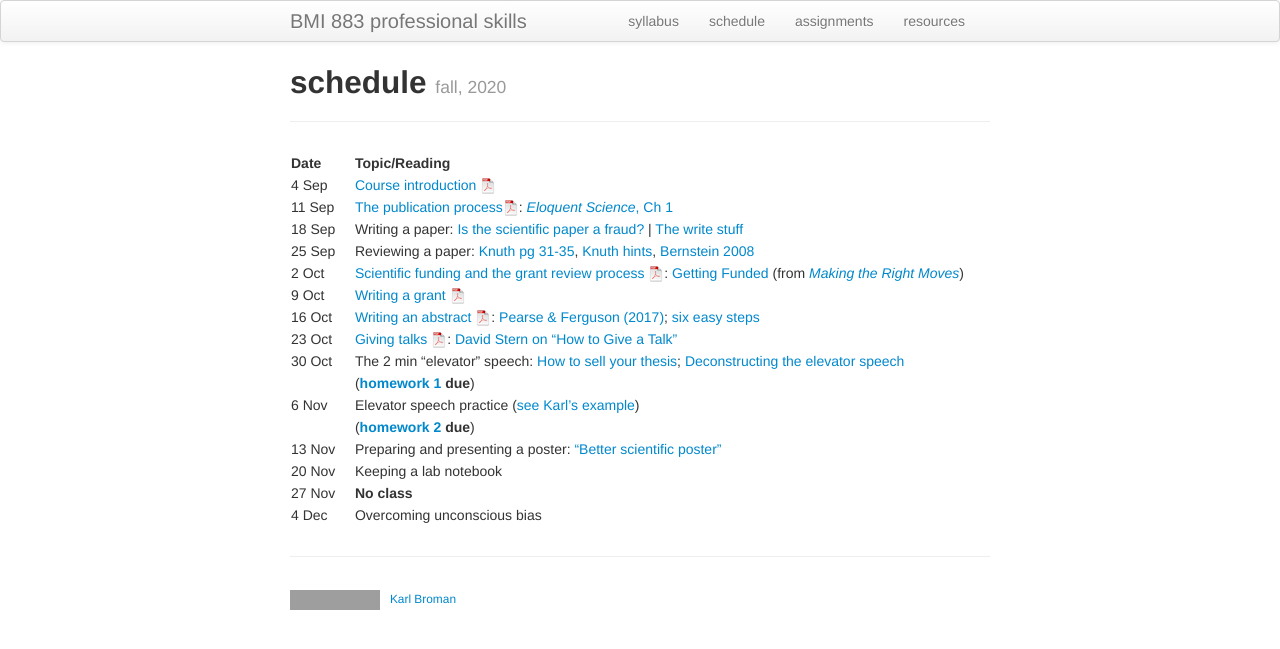
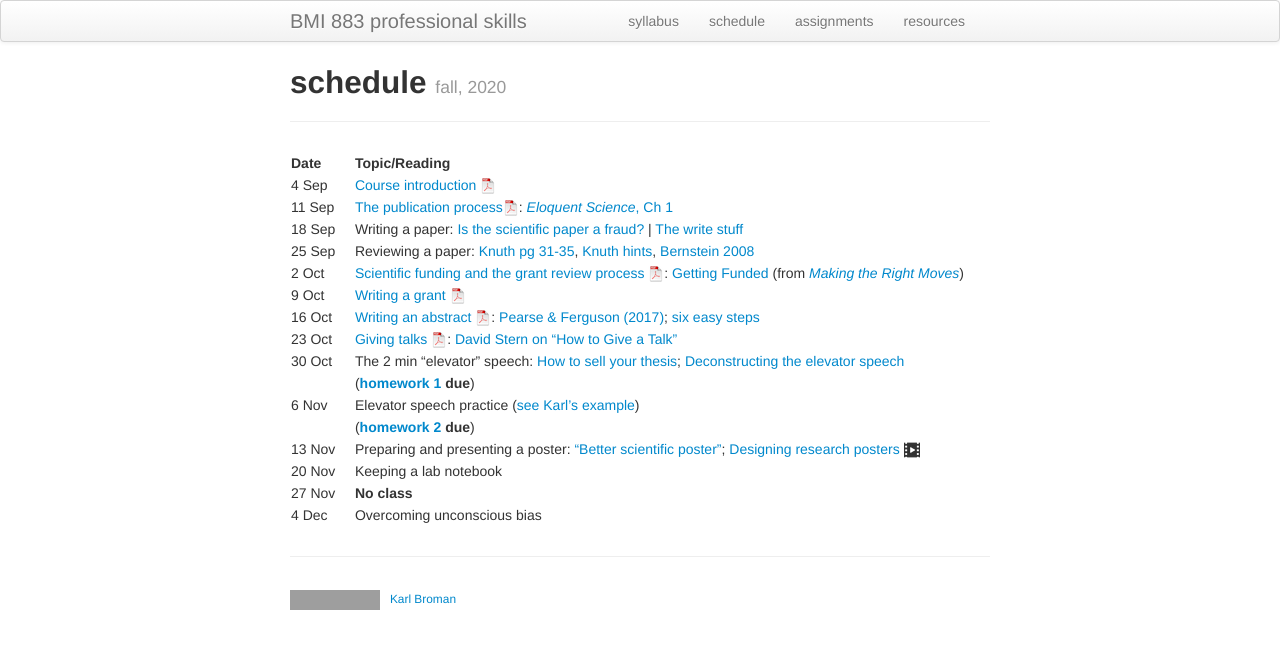
Before and after one commit to kbroman/BMI883, a Jekyll site: the page built from schedule.md, in a window 1280 px wide. Shown: the top 649 px of the page. Built offline with Jekyll 4.4.1, drawn with Linux system fonts in a browser that asks for light colours; grey boxes are pictures that could not be loaded.

Commit message:
schedule: video re posters

```diff
--- a/schedule.md
+++ b/schedule.md
@@ -19,7 +19,7 @@ description: Schedule and readings for BMI 883, Biomedical data science professi
 |         |    | (**[homework 1](homework1.html) due**) |
 |  6 Nov  |    | Elevator speech practice ([see Karl's example](elevator_speech_example.html))|
 |         |    | (**[homework 2](homework2.html) due**) |
-| 13 Nov  |    | Preparing and presenting a poster: ["Better scientific poster"](https://www.insidehighered.com/news/2019/06/24/theres-movement-better-scientific-posters-are-they-really-better) |
+| 13 Nov  |    | Preparing and presenting a poster: ["Better scientific poster"](https://www.insidehighered.com/news/2019/06/24/theres-movement-better-scientific-posters-are-they-really-better); [Designing research posters ![video icon](icons/video-icon.png)](https://www.youtube.com/watch?v=XDJeSj7u488) |
 | 20 Nov  |    | Keeping a lab notebook |
 | 27 Nov  |    | **No class** |
 | 4 Dec   |    | Overcoming unconscious bias |
```
Also changed, not shown: icons/video-icon.png (added).
